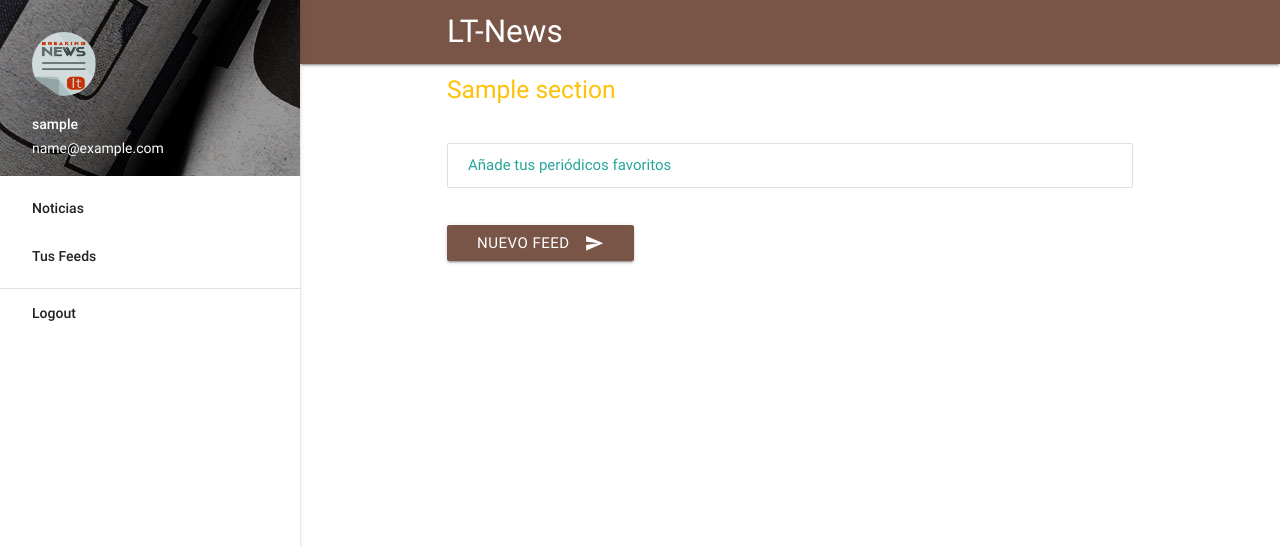
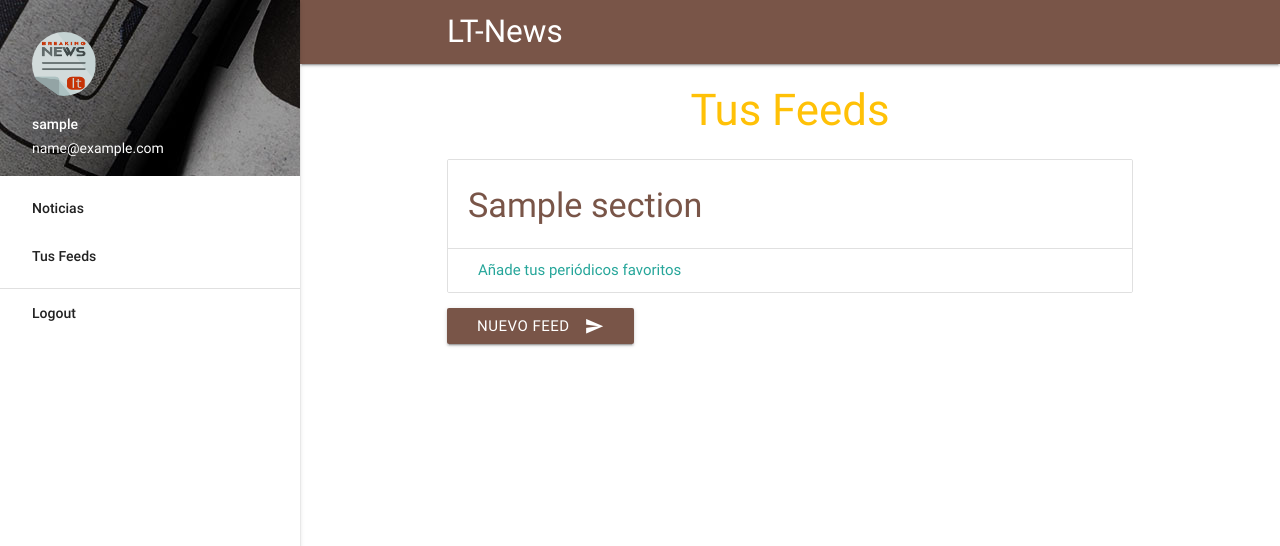
Before and after one commit to andjimrio/LTN, a Django app: page /feed/list/ in a window 1280 px wide. Shown: the top 546 px of the page. Run offline with Django 3.2, Linux system fonts and the light colour scheme; a user stored in the database is signed in; tables that the repository leaves empty hold one stand-in row (values such as "Sample post"); some libraries are stand-ins or nearby versions.

Commit message:
Mejorada vista de feed_list

```diff
--- a/templates/feed/feed_list.html
+++ b/templates/feed/feed_list.html
@@ -4,13 +4,14 @@
 
 {% block contenido %}
     <div class="container">
+        <h3 class="center">
+            <a class="{{ color_secondary }}-text">Tus Feeds</a></h3>
         <div class="row">
             <div class="col s12">
                 {% for section in sections %}
-                    <h5 class="{{ color_secondary }}-text">{{ section.title }}</h5>
-                    <br>
+                    <ul class="collection with-header">
+                        <li class="collection-header {{ color_primary }}-text"><h4>{{ section.title }}</h4></li>
 
-                    <ul class="collection">
                         {% for feed in section.feeds.all %}
                             <li class="collection-item avatar">
                                 <img src="{{ feed.logo }}" alt="" class="circle">
@@ -19,7 +20,7 @@
                                 <small>{{ feed.link }}</small></p>
 
                                 <a href="{% url 'feed_delete' section.id feed.id %}"
-                                   class="secondary-content"><i class="material-icons">delete</i></a>
+                                   class="secondary-content"><i class="material-icons {{ color_secondary }}-text">delete</i></a>
                             </li>
                         {% empty %}
                             <a href="{% url 'feed_create' %}" class="collection-item">
@@ -27,7 +28,6 @@
                             </a>
                         {% endfor %}
                     </ul>
-                    <br>
                 {% endfor %}
 
                 <a class="btn waves-effect waves-light {{ color_primary }}" href="{% url 'feed_create' %}">
```
